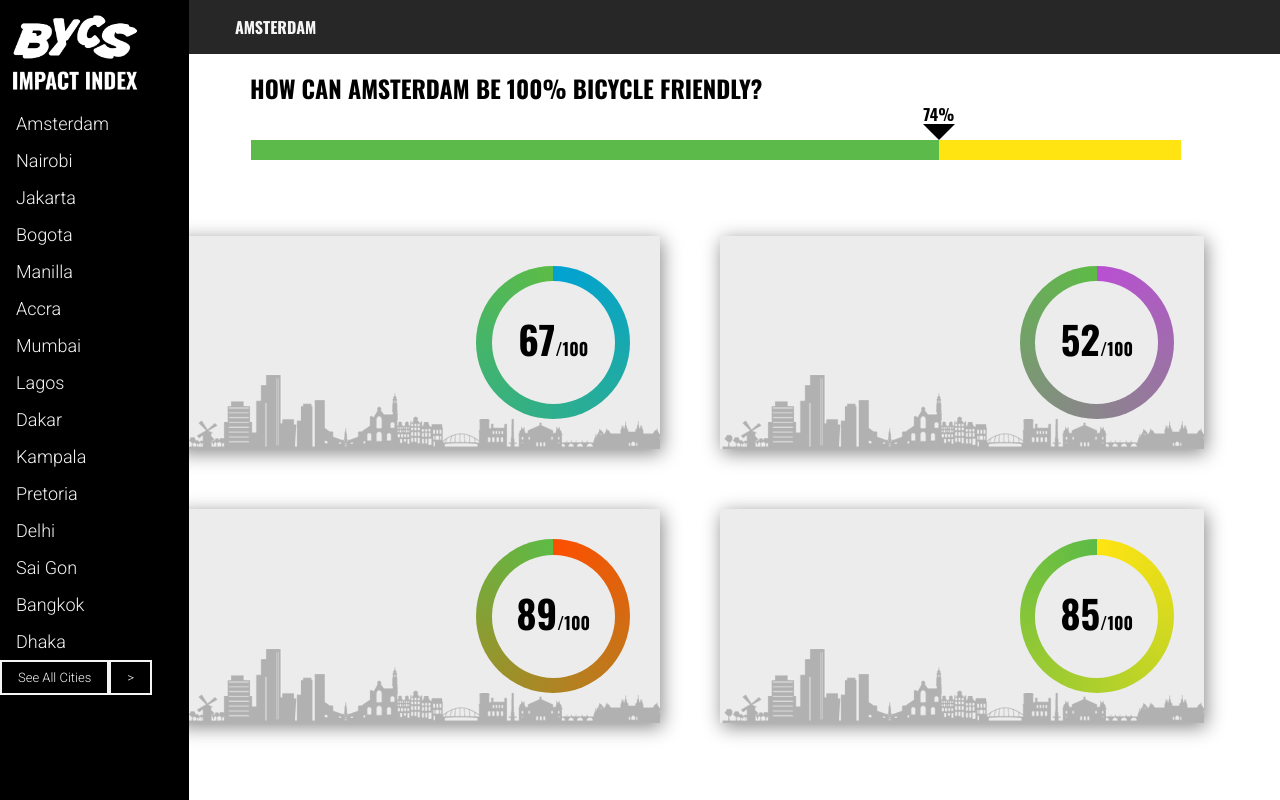
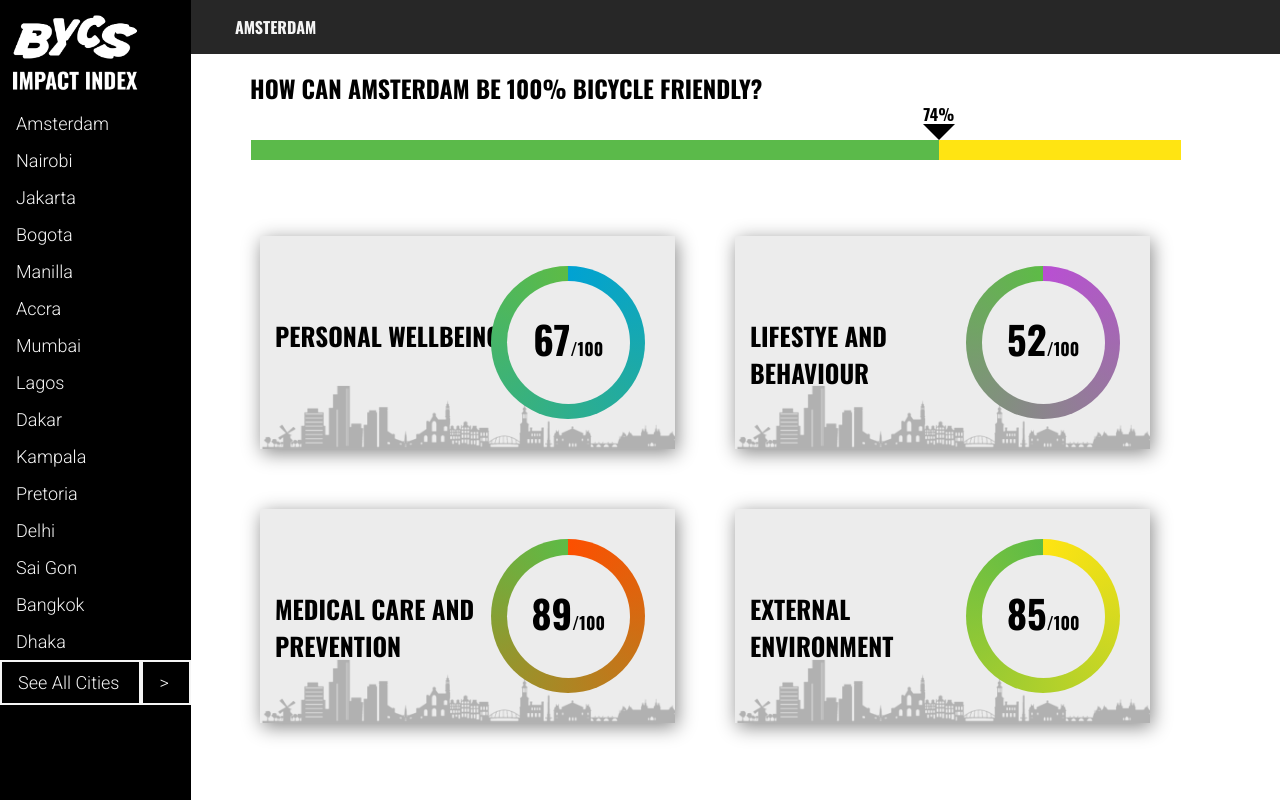
Before and after one commit to 447578/SSS_impact_index_tool, a plain HTML site: page Web/index.html in a window 1280 px wide. Drawn offline with nearby package versions, Linux system fonts and the light colour scheme; some packages are replaced by stand-ins of ours; a script that the page names is missing.

Commit message:
daily update

```diff
--- a/Web/index.html
+++ b/Web/index.html
@@ -19,8 +19,9 @@
 <!-- -->
     <div ng-controller="DemoCtrl">
         <input type="range" name="rangeslider" class="slider" min="0.00" max="1.00" step="0.01" ng-model="progress" />
-        <div class="set-size charts-container">
+        <div class="charts-container">
           <div class="square">
+            <h2>Personal wellbeing</h2>
             <div class="pie-wrapper">
               <div class="big pie-1"></div>
               <span class="label">{{progress * 100 - 7 | number:0}}<span class="smaller">/100</span></span>
@@ -28,6 +29,7 @@
           </div>
 
           <div class="square">
+            <h2>Lifestye and behaviour</h2>
             <div class="pie-wrapper">
               <div class="big pie-2"></div>
               <span class="label">{{progress * 100 - 22 | number:0}}<span class="smaller">/100</span></span>
@@ -35,6 +37,7 @@
           </div>
 
           <div class="square">
+            <h2>Medical care and prevention</h2>
             <div class="pie-wrapper">
               <div class="big pie-3"></div>
               <span class="label">{{progress * 100 + 15 | number:0}}<span class="smaller">/100</span></span>
@@ -42,6 +45,7 @@
           </div>
 
           <div class="square">
+            <h2>External environment</h2>
             <div class="pie-wrapper">
               <div class="big pie-4"></div>
               <span class="label">{{progress * 100 + 11| number:0}}<span class="smaller">/100</span></span>
@@ -55,86 +59,56 @@
   <sidebar>
         <div class="menu">
 
-            <ul>
+            <ul id="myList">
 							<li>
 									<img src="images/bycs-logo.png">
 							</li>
-                <li>
-                    <a href="#">
-                        <span>Amsterdam</span>
-                    </a>
+                <li class="btn">
+                    <a href="#">Amsterdam</a>
                 </li>
-                <li>
-                    <a href="#">
-                      <span>Nairobi</span>
-                    </a>
+                <li class="btn">
+                    <a href="#">Nairobi</a>
                 </li>
-                <li>
-                    <a href="#">
-                      <span>Jakarta</span>
-                    </a>
+                <li class="btn">
+                    <a href="#">Jakarta</a>
                 </li>
-                <li>
-                    <a href="#">
-                        <span>Bogota</span>
-                    </a>
+                <li class="btn">
+                    <a href="#">Bogota</a>
                 </li>
-                <li>
-                    <a href="#">
-                      <span>Manilla</span>
-                    </a>
+                <li class="btn">
+                    <a href="#">Manilla</a>
                 </li>
-                <li>
-                    <a href="#">
-                      <span>Accra</span>
-                    </a>
+                <li class="btn">
+                    <a href="#">Accra</a>
                 </li>
-                <li>
-                    <a href="#">
-                        <span>Mumbai</span>
-                    </a>
+                <li class="btn">
+                    <a href="#">Mumbai</a>
                 </li>
-                <li>
-                    <a href="#">
-                      <span>Lagos</span>
-                    </a>
+                <li class="btn">
+                    <a href="#">Lagos</a>
                 </li>
-                <li>
-                    <a href="#">
-                      <span>Dakar</span>
-                    </a>
+                <li class="btn">
+                    <a href="#">Dakar</a>
                 </li>
-                <li>
-                    <a href="#">
-                        <span>Kampala</span>
-                    </a>
+                <li class="btn">
+                    <a href="#">Kampala</a>
                 </li>
-                <li>
-                    <a href="#">
-                      <span>Pretoria</span>
-                    </a>
+                <li class="btn">
+                    <a href="#">Pretoria</a>
                 </li>
-                <li>
-                    <a href="#">
-                      <span>Delhi</span>
-                    </a>
+                <li class="btn">
+                    <a href="#">Delhi</a>
                 </li>
-                <li>
-                    <a href="#">
-                        <span>Sai Gon</span>
-                    </a>
+                <li class="btn">
+                    <a href="#">Sai Gon</a>
                 </li>
-                <li>
-                    <a href="#">
-                      <span>Bangkok</span>
-                    </a>
+                <li class="btn">
+                    <a href="#">Bangkok</a>
                 </li>
-                <li>
-                    <a href="#">
-                      <span>Dhaka</span>
-                    </a>
+                <li class="btn">
+                    <a href="#">Dhaka</a>
                 </li>
-                <li class="see-more">
+                <li class="btn see-more">
                       <span><button type="button" disabled>See All Cities</button></span>
                       <span><button type="button" class="click">></button></span>
 
--- a/Web/script.js
+++ b/Web/script.js
@@ -38,3 +38,15 @@ function updateSlider(passObj) {
   nextObj.find("span.bar > span").css("width", percentage + "%");
   nextObj.find("span.bar-btn > span").text(percentage);
 };
+//Active class
+var header = document.getElementById("myList");
+var btns = header.getElementsByClassName("btn");
+for (var i = 0; i < btns.length; i++) {
+  btns[i].addEventListener("click", function() {
+  var current = document.getElementsByClassName("active");
+  if (current.length > 0) {
+    current[0].className = current[0].className.replace(" active", "");
+  }
+  this.className += " active";
+  });
+}
--- a/Web/style.css
+++ b/Web/style.css
@@ -37,7 +37,6 @@ header h1 {
   margin: 15px;
 }
 .charts-container {
-
   display: grid;
   grid-template-columns: auto auto;
     justify-content: center;
@@ -45,12 +44,13 @@ header h1 {
   color: #444;
   font-family: 'Lato', Tahoma, Geneva, sans-serif;
     font-size: 12em;
-
+padding-left: 30px;
 }
 .charts-container:after {
   clear: both;
   content: '';
   display: table;
+
 }
 .square {
     box-shadow: 2px 4px 18px #888888;
@@ -60,6 +60,23 @@ header h1 {
     background-position: center bottom;;
     background-repeat: no-repeat;
     margin: 30px;
+    display: inline-block;
+    overflow: hidden;
+    position: relative;
+}
+
+.square h2 {
+  font-size: 25px;
+  text-align: left;
+  width: 60%;
+  vertical-align: middle;
+  text-transform: uppercase;
+  font-family: 'Oswald', sans-serif;
+  padding: 60px 0px;
+  margin-left: 15px;
+  overflow: hidden;
+  color: black;
+  position: absolute;
 }
 
 /*pie charts */
@@ -67,10 +84,8 @@ header h1 {
   height: 0.8em;
   width: 0.8em;
   float: right;
-  margin: 30px 30px 30px 300px;
+  margin: 30px 30px 30px 320px;
   position: relative;
-  background-color: #ececec;
-
 
 }
 .pie-wrapper:nth-child(3n + 1) {
@@ -189,9 +204,6 @@ border-radius: 100%;
   border-color: #000 transparent transparent;
   position: absolute;
   top: 48px;
-
-
-
 }
 .range-slider > span.slider-container > span.bar-btn > span {
 font-size: 1em;
@@ -222,23 +234,19 @@ ul {
     margin:0;
     padding: 0;
 }
-sidebar li{
-    list-style-type: none;
-    color: whitesmoke;
-    margin-right: 30px;
-}
 
 sidebar li a{
     color: whitesmoke;
     text-decoration: none;
     display: block;
     padding: 8px 16px;
-    padding-right: 50px;
+    padding-right: 80px;
 }
 
-sidebar li a:hover, a:active {
+.active, .btn:hover  {
+    color: #000;
     background-color: #ffe412;
-    color: black;
+
 }
 sidebar img{
   width: 150px;
@@ -255,9 +263,10 @@ button {
     background-color: black;
     color: whitesmoke;
     border: 2px solid whitesmoke;
-    padding: 8px 16px;
+    padding: 10px 20px 10px 16px;
     font-family: 'roboto', sans-serif;
-    font-size:13px;
+    font-size:18px;
+    text-align: left;
 }
 
 .title {
```
Also changed, not shown: 1 other file.
